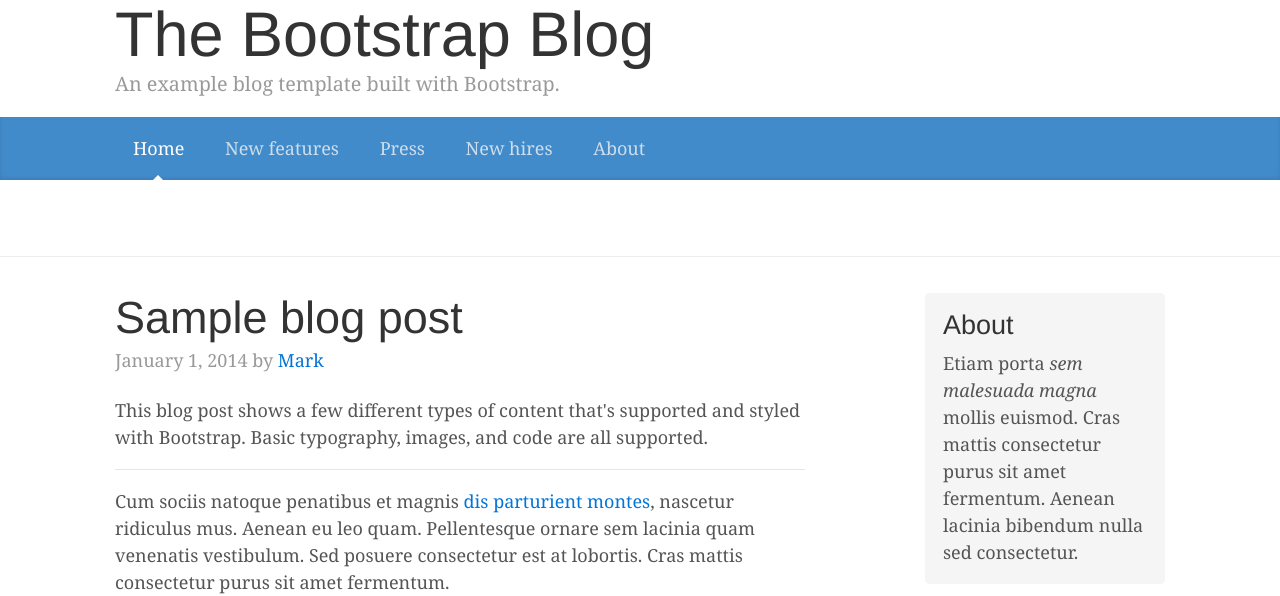
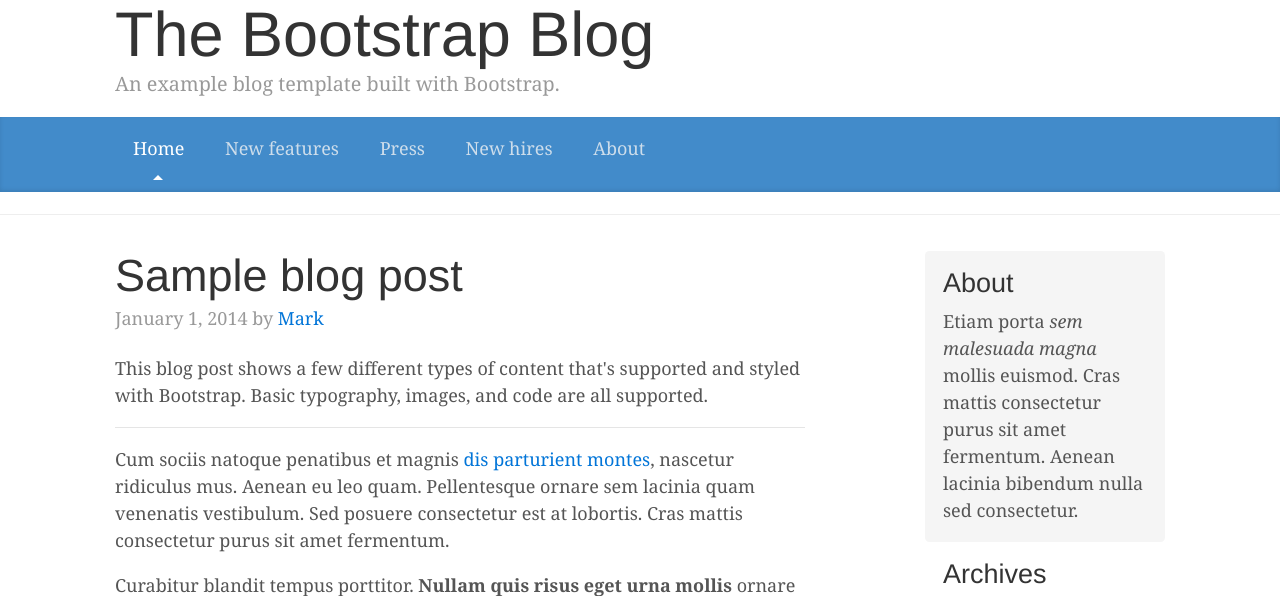
Before and after one commit to Bogdan-Kalynovskyi/dovbush, a PHP site: page / in a window 1280 px wide. Shown: the top 596 px of the page. Run offline with PHP 8.4, Linux system fonts and the light colour scheme; some libraries are stand-ins or nearby versions.

Commit message:
Navbar change

```diff
--- a/blog.css
+++ b/blog.css
@@ -39,10 +39,11 @@
  */
 
 .blog-masthead {
-  margin-bottom: 3rem;
+ /* margin-bottom: 3rem; */
   background-color: #428bca;
   -webkit-box-shadow: inset 0 -.1rem .25rem rgba(0,0,0,.1);
           box-shadow: inset 0 -.1rem .25rem rgba(0,0,0,.1);
+          height:75px;
 }
 
 /* Nav links */
```
